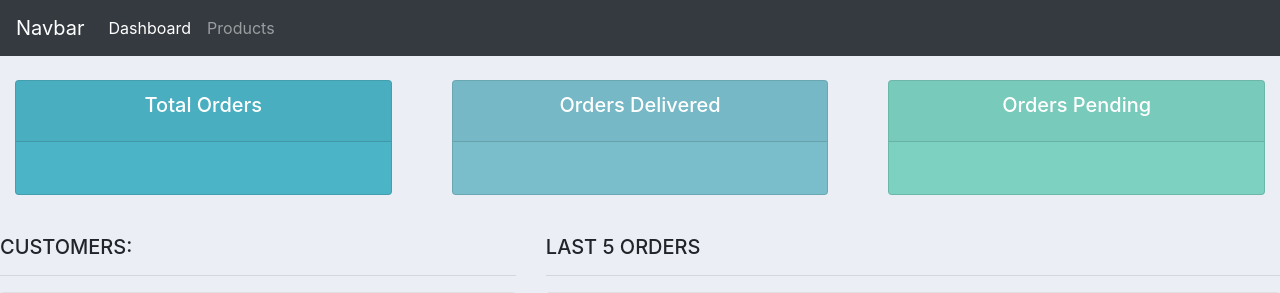
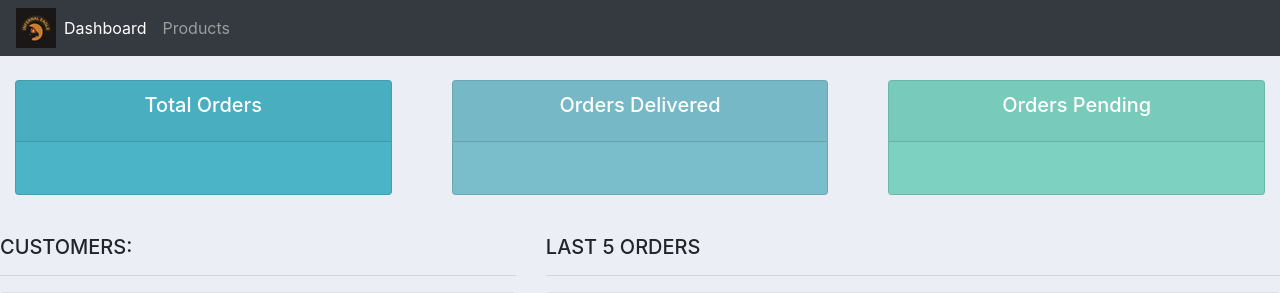
Before and after one commit to nuno314/django-project, a Django app: page / in a window 1280 px wide. Shown: the top 293 px of the page. Run offline with Django 4.2, Linux system fonts and the light colour scheme.

Commit message:
done part 4: Static Files & Images

```diff
--- a/midterm/accounts/templates/accounts/main.html
+++ b/midterm/accounts/templates/accounts/main.html
@@ -1,30 +1,11 @@
+{% load static %}
+
 <!DOCTYPE html>
 <head>
     <title>Document</title>
     <link rel="stylesheet" href="https://cdn.jsdelivr.net/npm/bootstrap@4.3.1/dist/css/bootstrap.min.css" integrity="sha384-ggOyR0iXCbMQv3Xipma34MD+dH/1fQ784/j6cY/iJTQUOhcWr7x9JvoRxT2MZw1T" crossorigin="anonymous">
+	<link rel="stylesheet" type="text/css" href="{% static '/css/main.css' %}">
 
-    <style>
-		#logo{
-		}
-
-		body{
-			background-color: #ebeff5;
-		}
-
-
-		#total-orders{
-			background-color: #4cb4c7;
-		}
-
-
-		#orders-delivered{
-			background-color: #7abecc;
-		}
-
-		#orders-pending{
-			background-color: #7CD1C0;
-		}
-	</style>
 </head>
 <body>
     {% include 'accounts/navbar.html' %}
--- a/midterm/accounts/templates/accounts/navbar.html
+++ b/midterm/accounts/templates/accounts/navbar.html
@@ -1,6 +1,7 @@
+{% load static %}
 <nav class="navbar navbar-expand-lg navbar-dark bg-dark">
-    <a class="navbar-brand" href="#">Navbar</a>
-    <button class="navbar-toggler" type="button" data-toggle="collapse" data-target="#navbarNav" aria-controls="navbarNav" aria-expanded="false" aria-label="Toggle navigation">
+  <img src="{% static 'images/logo.png' %}">
+  <button class="navbar-toggler" type="button" data-toggle="collapse" data-target="#navbarNav" aria-controls="navbarNav" aria-expanded="false" aria-label="Toggle navigation">
       <span class="navbar-toggler-icon"></span>
     </button>
     <div class="collapse navbar-collapse" id="navbarNav">
--- a/midterm/midterm/settings.py
+++ b/midterm/midterm/settings.py
@@ -121,7 +121,13 @@ USE_TZ = True
 
 STATIC_URL = 'static/'
 
+MEDIA_URL = '/images/'
+
 # Default primary key field type
 # https://docs.djangoproject.com/en/4.0/ref/settings/#default-auto-field
 
 DEFAULT_AUTO_FIELD = 'django.db.models.BigAutoField'
+
+STATICFILES_DIRS = [
+    os.path.join(BASE_DIR, 'static')
+]
--- /dev/null
+++ b/midterm/static/css/main.css
@@ -0,0 +1,20 @@
+#logo{
+}
+
+body{
+    background-color: #ebeff5;
+}
+
+
+#total-orders{
+    background-color: #4cb4c7;
+}
+
+
+#orders-delivered{
+    background-color: #7abecc;
+}
+
+#orders-pending{
+    background-color: #7CD1C0;
+}
```
Also changed, not shown: midterm/static/images/logo.png (added).
